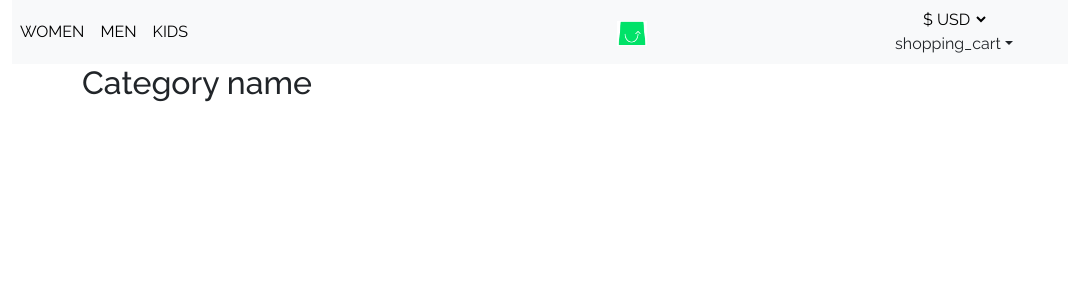
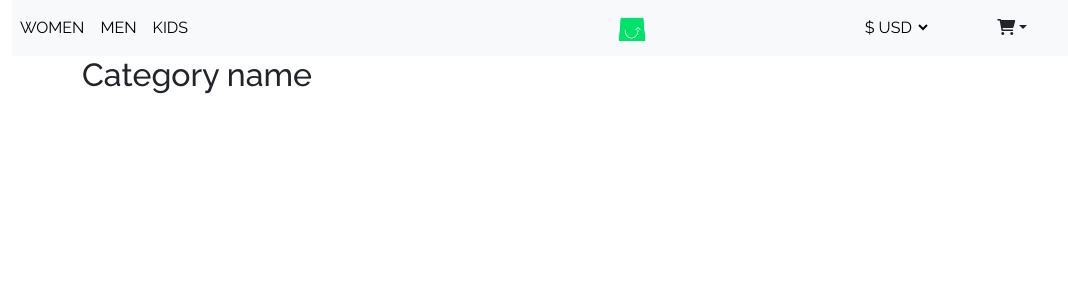
Before and after one commit to 0xOneBeing/Scandiweb-Junior-Frontend-Test, a React (Create React App) app: page / in a window 1280 px wide. Shown: the top 300 px of the page, without its empty margins (0-1068 px from the left). Built offline with nearby package versions, Linux system fonts and the light colour scheme; a web font is replaced by a local one.

Commit message:
Fixed shopping cart icon with font-awesome

```diff
--- a/src/components/Navbar.js
+++ b/src/components/Navbar.js
@@ -29,7 +29,7 @@ function Navbar() {
                             </div>
                             <div className="col">
                             <span>
-                                <a className="nav-link dropdown-toggle" href="#" role="button" data-bs-toggle="dropdown">shopping_cart</a>
+                                <a className="nav-link dropdown-toggle" href="#" role="button" data-bs-toggle="dropdown"><i class="fa-solid fa-cart-shopping"></i></a>
                                 <ul className="dropdown-menu">
                                     <li><a className="dropdown-item" href="#">Link</a></li>
                                     <li><a className="dropdown-item" href="#">Another link</a></li>
```
